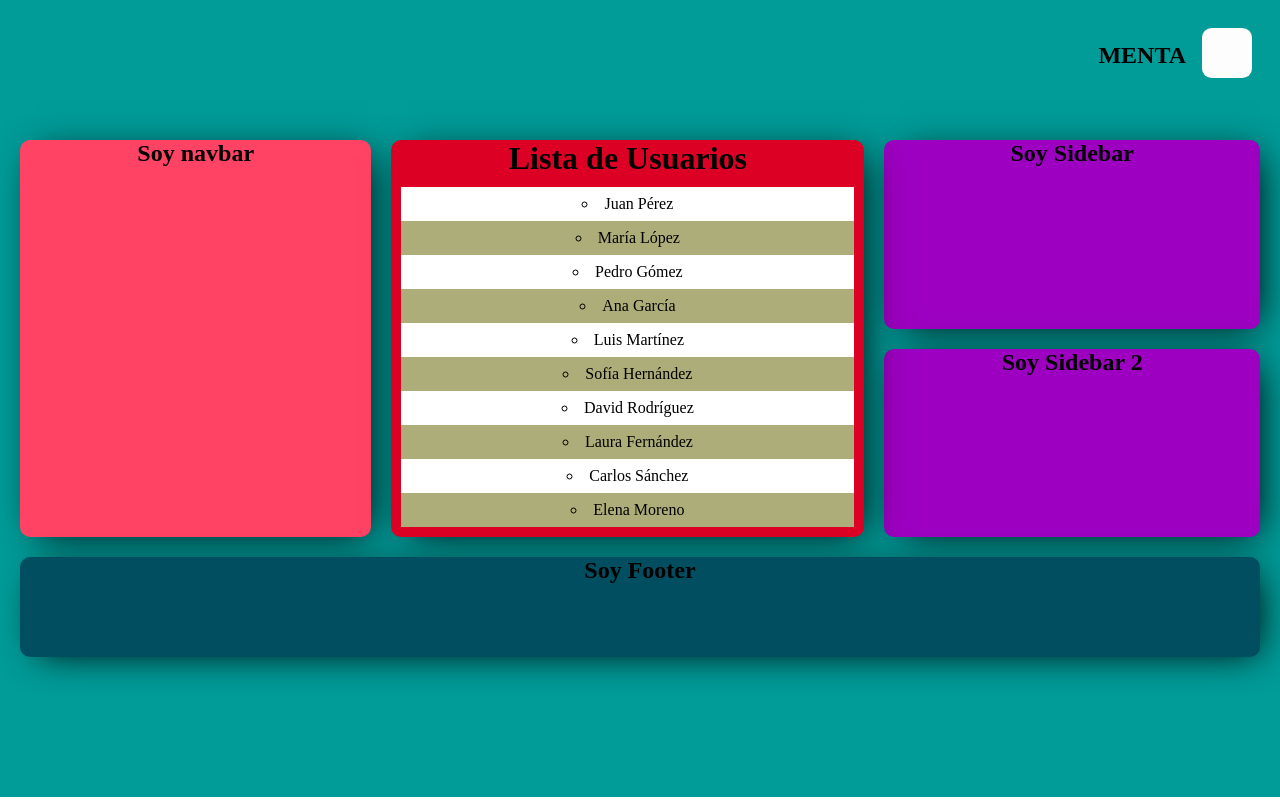
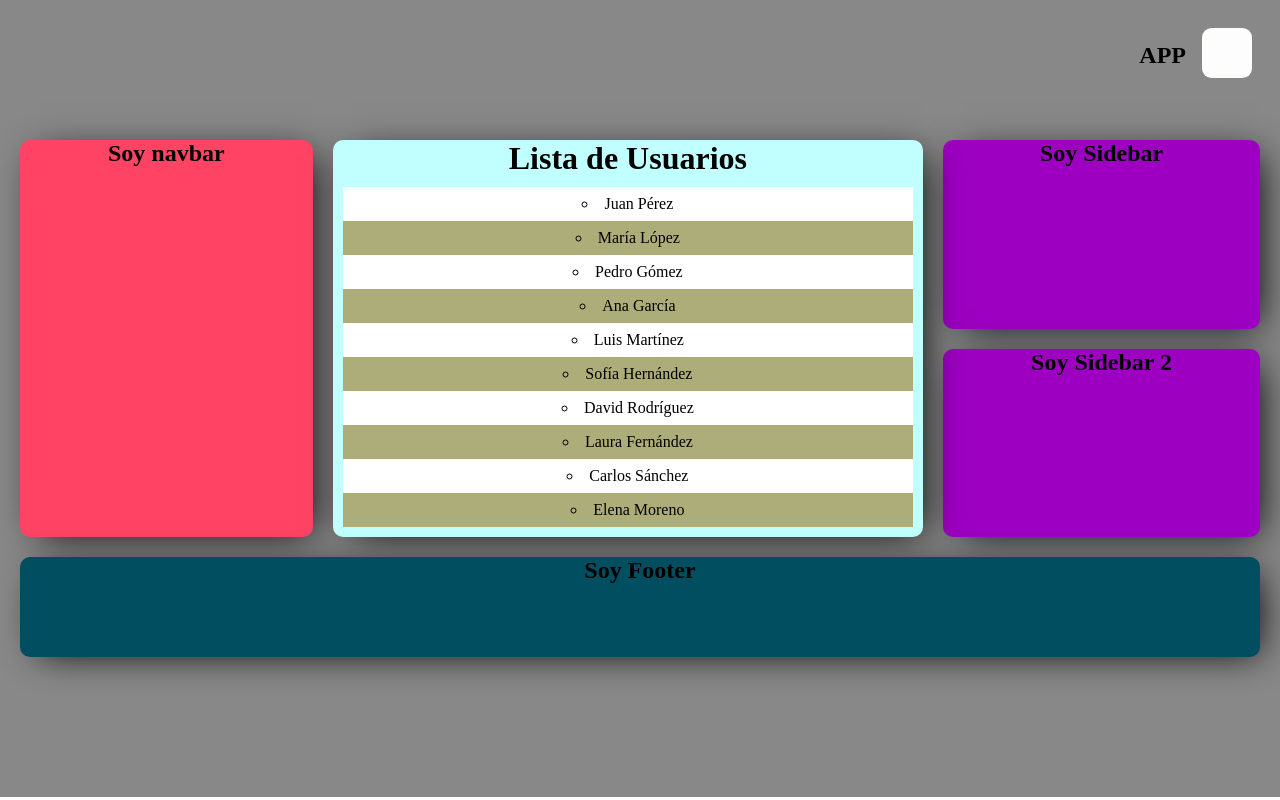
Before and after one commit to MayradelvGonzalez/My-App, a React (Create React App) app in the folder client/files/: page / in a window 1280 px wide. Built offline with nearby package versions, Linux system fonts and the light colour scheme.

Commit message:
agregandoelementos

```diff
--- a/client/files/src/components/header/Header.jsx
+++ b/client/files/src/components/header/Header.jsx
@@ -6,7 +6,7 @@ function Header(){
     return (
     <div id='contenedorHeader'>
 
-            <div className='texto'> <h2>MENTA</h2></div>
+            <div className='texto'> <h2>APP</h2></div>
 
     <div className='i'> <img src={imagen} alt="logo" id='logo'/></div>
 
--- a/client/files/src/index.css
+++ b/client/files/src/index.css
@@ -143,12 +143,12 @@ code {
   max-height: 100vh;
   padding: 20px;
   font-family:cursive;
-  background-color: var(--color-main)
+  background-color: rgb(136, 136, 136);
 
 }
 
 .grid-container > * {
-  box-shadow: 8px 6px 37px -10px black;
+  box-shadow: 9px 6px 37px -10px black;
   border-radius: 10px;
   padding: auto;
   text-align: center;
@@ -159,12 +159,12 @@ code {
   display: grid;
   gap: 20px;
   grid-template-areas:
-    "header header header"
-    "navbar main sidebar"
-    "navbar main sidebar2"
-    "footer footer footer";
+    "header header header header"
+    "navbar main main sidebar"
+    "navbar main main sidebar2"
+    "footer footer footer footer";
   grid-template-rows: 100px auto auto 100px 100px;
-  grid-template-columns: repeat(1,2, 1fr);
+  grid-template-columns: repeat(1,3,1fr);
 
   .header {
     grid-area: header;
@@ -199,7 +199,7 @@ code {
 
   .main {
     grid-area: main;
-    background-color: var(--color-secon);
+    background-color: var(--color-secondary);
   }
 
   .footer {
```
